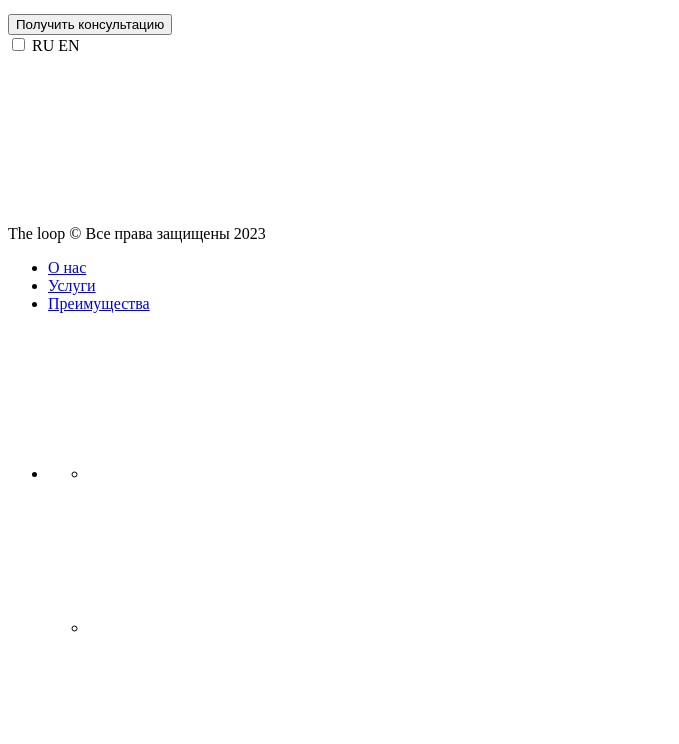
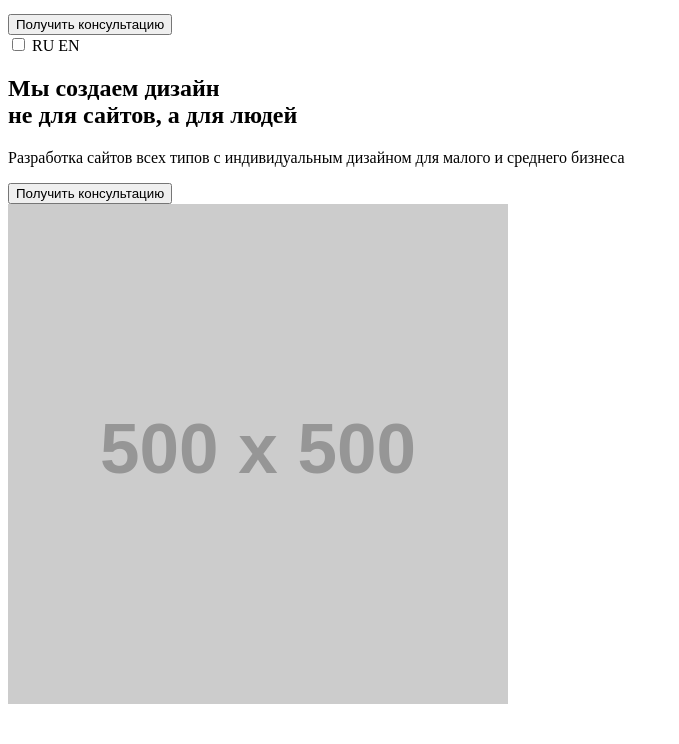
Before and after one commit to QyrBalasy/Launch-Page, a website with bundled scripts: page src/index.html in a window 1280 px wide. Shown: the part 1036-1780 px from the top of the page, without its empty margins (0-679 px from the left). Built offline with nearby package versions, Linux system fonts and the light colour scheme; placeholder pictures from the web are drawn by us; files whose address does not match are found by name.

Commit message:
style: slogan adaptive

```diff
--- a/gulp/version.json
+++ b/gulp/version.json
@@ -1,3 +1,3 @@
 {
-    "main": "20230403170419"
+    "main": "20230403174254"
 }
--- a/src/index.html
+++ b/src/index.html
@@ -4,7 +4,7 @@
   <body>
     <div class="header-slogan">
       @@include('html/header.html', {})
-      <!-- <section id="slogan" class="section slogan-section">
+      <section id="slogan" class="section slogan-section">
         <div class="container">
           <div class="section__cols">
             <div class="section__cols-left">
@@ -23,12 +23,12 @@
             </div>
             <div class="section__cols-right">
               <div class="slogan-section__icon">
-                <img src="http://placehold.it/400x658/" />
+                <img src="http://placehold.it/500x500/" />
               </div>
             </div>
           </div>
         </div>
-      </section> -->
+      </section>
     </div>
     <main>
       <!-- <section id="aboutUs" class="section aboutUs-section">
--- a/src/scss/components/button.scss
+++ b/src/scss/components/button.scss
@@ -6,8 +6,9 @@ button {
   background-color: $default-blue;
   border: 3px solid transparent;
   border-radius: 14px;
-  padding: 26px 60px;
-  // max-width: 485px;
+  padding: 26px 20px;
+  max-width: 400px;
+  // min-width: 300px;
   font-size: 24px;
   line-height: 30px;
   font-weight: 400;
@@ -19,7 +20,7 @@ button {
     background-color: $high-blue;
   }
   @media (max-width: $tablet) {
-    padding: 20px 50px;
+    padding: 20px;
     font-size: 20px;
     line-height: 26px;
   }
@@ -27,7 +28,7 @@ button {
     padding: 20px;
     font-size: 20px;
     line-height: 26px;
-    min-width: 320px;
+    min-width: 300px;
   }
 
   &--secondary {
--- a/src/scss/layout/container.scss
+++ b/src/scss/layout/container.scss
@@ -56,18 +56,22 @@
   &__cols {
     display: flex;
     justify-content: space-between;
+    align-items: center;
+    @media (max-width: $tablet) {
+      flex-wrap: wrap;
+    }
     @media (max-width: $L-mobile) {
       flex-direction: column;
     }
     &-left {
-      flex-basis: 50%;
+      // flex-basis: 50%;
       &__content {
         display: flex;
         flex-direction: column;
       }
     }
-    &__right {
-      flex-basis: 50%;
+    &-right {
+      // flex-basis: 50%;
       &-content {
       }
     }
--- a/src/scss/pages/Main.scss
+++ b/src/scss/pages/Main.scss
@@ -1,12 +1,41 @@
 .slogan-section {
   & .section__cols {
     margin-top: 92px;
+    @media (max-width: $laptop) {
+      gap: 50px;
+      margin-top: 78px;
+    }
+    @media (max-width: $tablet) {
+      gap: 50px;
+      margin-top: 60px;
+      flex-direction: column-reverse;
+    }
+    @media (max-width: $L-mobile) {
+      margin-top: 30px;
+    }
   }
   & .section__cols-left {
     max-width: 656px;
+    @media (max-width: $laptop) {
+      // flex-basis: 60%;
+    }
+  }
+  & .section__cols-right {
+    @media (max-width: $tablet) {
+      width: 100%;
+    }
   }
   & .section__cols-left__content {
-    row-gap: 90px;
+    row-gap: 106px;
+    @media (max-width: $laptop) {
+     row-gap: 69px;
+    }
+    @media (max-width: $tablet) {
+     row-gap: 52px;
+    }
+    @media (max-width: $L-mobile) {
+     row-gap: 40px;
+    }
   }
   &__title {
     & span {
@@ -17,6 +46,16 @@
     }
   }
   &__icon {
+    display: flex;
+    justify-content: flex-end;
+    height: 100%;
+    align-items: center;
+    & img {
+      width: 100%;
+      @media (min-width: $laptop) {
+        max-width: 500px;
+      }
+    }
   }
 }
 
```
Also changed, not shown: src/scss/layout/navigation.scss (+9 -1 lines).
